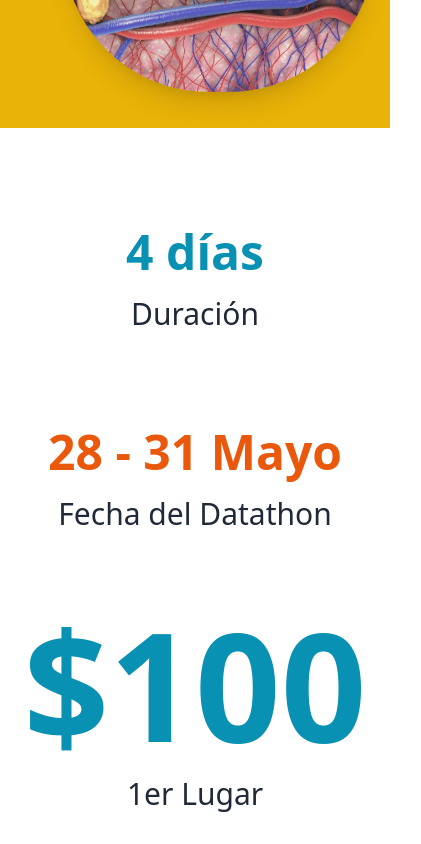
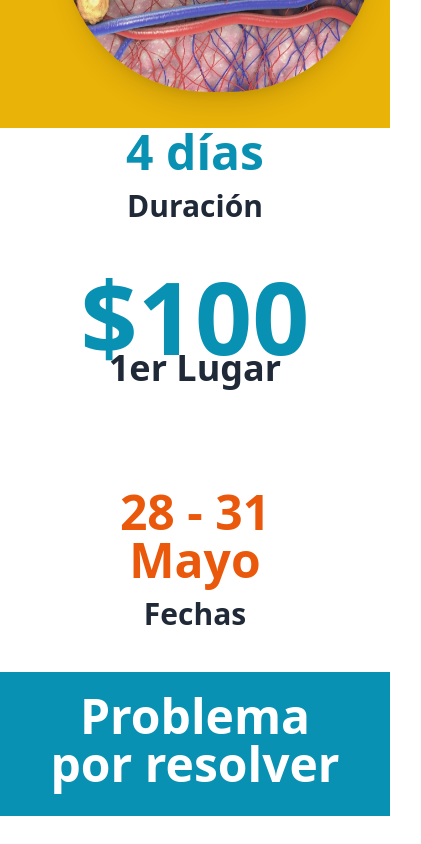
Before and after one commit to Taws-Espol/wids-website, a React (Vite) app: page /eventos/datathon in a window 390 px wide. Shown: the part 820-1664 px from the top of the page, 421 px wide, since content can reach past the window. Built offline with nearby package versions, Linux system fonts and the light colour scheme; a web font is replaced by a local one.

Commit message:
Check Responsive Datathon

```diff
--- a/src/data/ediciones.js
+++ b/src/data/ediciones.js
@@ -279,7 +279,7 @@ export const ediciones = [
 				name: "Gladys Carrillo",
 				place: "ESPOL",
 				work: "Profesora en la Facultad de Ingeniería en Electricidad y Computación",
-				schedule: "009:00 - 10:00",
+				schedule: "09:00 - 10:00",
 				imageName: "gladyscarrillo.png"
 			},
 			{
--- a/src/pages/Edicion/Components/ProfileCard.jsx
+++ b/src/pages/Edicion/Components/ProfileCard.jsx
@@ -27,7 +27,7 @@ export function ProfileCard({ conferencista, home, onClickFunction, active, year
                         <img src={image} alt="Conferencista" className="h-full w-full object-cover" />
                     </CardHeader>
                     <CardBody className="text-center h-32 text-primary-dark-green">
-                        <p className="text-primary-dark-green font-bold">{conferencista.name}</p>
+                        <p className="text-primary-dark-green font-bold text-2xl">{conferencista.name}</p>
                         <p>{conferencista.work}, {conferencista.place}</p>
                     </CardBody>
                     <CardFooter className="flex justify-center gap-7 pt-2 text-black">
--- a/src/pages/Eventos/Datathon.jsx
+++ b/src/pages/Eventos/Datathon.jsx
@@ -1,11 +1,11 @@
 import { DatathonInfo } from "../../data/Eventos/Datathon";
-import {HackatonDay} from "./Components/HackatonDay";
+import { HackatonDay } from "./Components/HackatonDay";
 import { TimeLine } from "../Cronograma/Components/TimeLineDatathon";
 
 function Datathon() {
     const div1 = DatathonInfo[0];
     const words = div1.words
-    const div2  = DatathonInfo[1];
+    const div2 = DatathonInfo[1];
     const infos_dvi2 = div2.infos;
     const div3 = DatathonInfo[2];
     const requirements = div3.requirements;
@@ -37,23 +37,33 @@ function Datathon() {
                 </div>
                 <img src="/assets/Eventos/Datathon/data_portada.webp" alt="Logo" className="md:absolute md:right-[-55%] md:top-0 md:pt-0 w-full max-w-[80%] sm:max-w-[70%] md:max-w-full max-h-[80%] sm:max-h-[70%] md:max-h-full h-auto md:object-cover shadow-xl md:shadow-2xl rounded-full sm:ml-0 md:ml-0 lg:ml-12 xl:ml-12 ml-12" />
             </div>
-            <div className="flex flex-col sm:flex-row sm:justify-around items-center px-10 py-5 mt-20 mb-20">
-                <div className="text-center sm:mb-0 mb-24">
-                    <h3 className="text-5xl font-bold text-cyan-600 mb-5" >{div1.duration}</h3>
+            <div className="flex flex-row place-content-center place-items-center mb-10 font-semibold flex-wrap max-sm:gap-20">
+                <div className="text-center max-w-56">
+                    <h3 className="text-5xl font-bold text-cyan-600 mb-3" >{div1.duration}</h3>
                     <p className="text-3xl text-gray-800">Duración</p>
                 </div>
+                <div className="flex justify-center items-center px-28  mb-5 relative max-sm:hidden">
                     <div className="text-center">
-                    <h3 className="text-5xl font-bold text-orange-600 mb-5">{div1.dates}</h3>
-                    <p className="text-3xl text-gray-800">Fecha del Datathon</p>
+                        <h3 className="text-[150px] sm:text-[10vw] font-bold text-cyan-600" >{div1.premio}</h3>
+                    </div>
+                    <div className="absolute top-52">
+                        <p className="text-7xl text-gray-800 font-bold mt-5">1er Lugar</p>
                     </div>
                 </div>
-            <div className="flex justify-center items-center px-10 py-5 mt-5 mb-20">
+                <div className="flex flex-col justify-center items-center px-28 mb-5 sm:hidden">
                     <div className="text-center">
-                    <h3 className="text-[150px] sm:text-[200px] font-bold text-cyan-600 sm:mb-2" >{div1.premio}</h3>
-                    <p className="text-3xl text-gray-800 sm:mt-0 mt-20">1er Lugar</p>
+                        <h3 className="text-[100px] sm:text-[200px] font-bold text-cyan-600" >{div1.premio}</h3>
+                    </div>
+                    <div className="">
+                        <p className="text-7xl max-sm:text-4xl text-gray-800 font-bold mt-5">1er Lugar</p>
                     </div>
                 </div>
-            <div className="bg-cyan-600 flex justify-center items-center px-10 py-5 mt-10 mb-10">
+                <div className="text-center max-w-56">
+                    <h3 className="text-5xl font-bold text-orange-600 mb-3">{div1.dates}</h3>
+                    <p className="text-3xl text-gray-800">Fechas</p>
+                </div>
+            </div>
+            <div className="bg-cyan-600 flex justify-center items-center px-10 py-5 sm:mt-10 sm:mb-10">
                 <div className="text-center">
                     <h3 className="text-5xl sm:text-7xl font-bold text-white mb-2" >Problema por resolver</h3>
                 </div>
@@ -132,7 +142,7 @@ function Datathon() {
                 </div>
             </div>
             <div className='w-full'>
-                {<TimeLine Data={cronograma}/>}
+                {<TimeLine Data={cronograma} />}
             </div>
         </div>
     );
```
Lines whose indentation alone changed are shown as unchanged.
